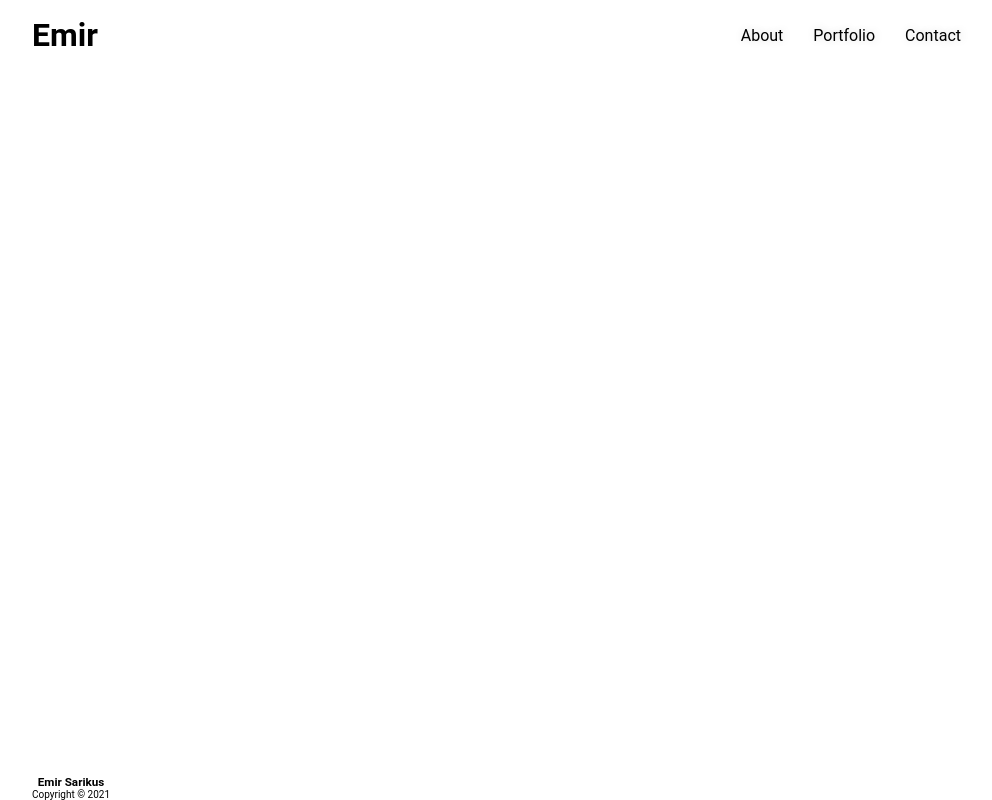
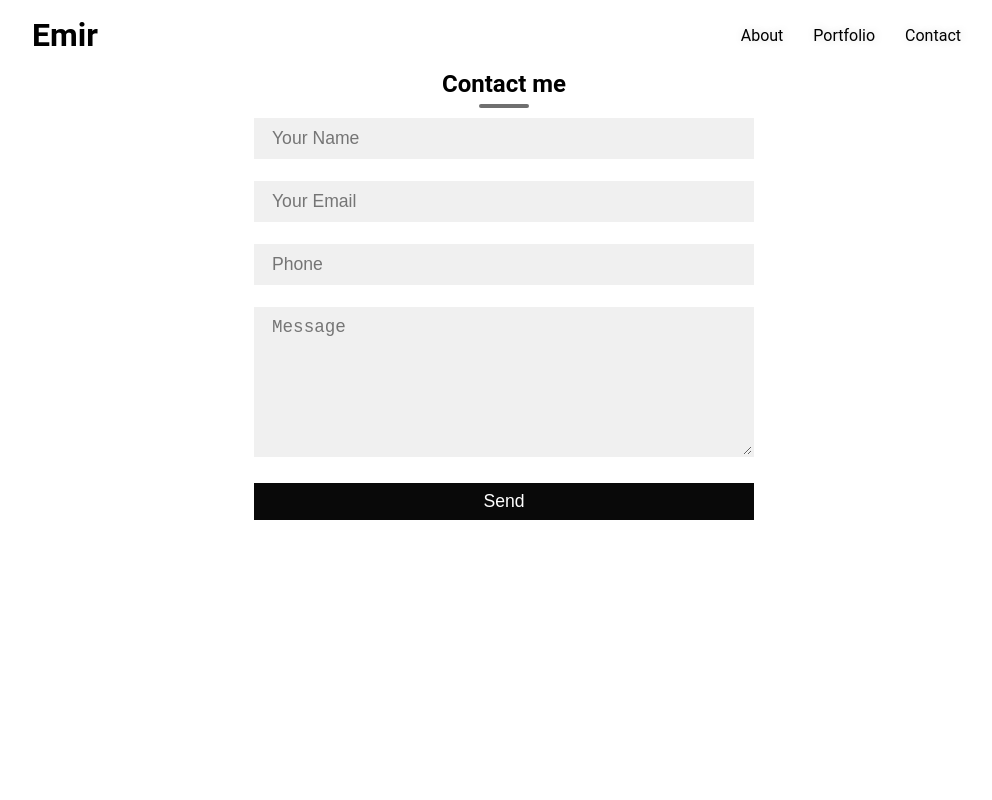
Before and after one commit to EmirSarikus/Portfolio, a plain HTML site: page portfolio/contact.html in a window 1280 px wide. Shown: the whole page, without its empty margins (136-1128 px from the left). Drawn offline with Linux system fonts and the light colour scheme.

Commit message:
added contact form

```diff
--- a/portfolio/contact.html
+++ b/portfolio/contact.html
@@ -4,7 +4,7 @@
     <meta charset="UTF-8" />
     <meta http-equiv="X-UA-Compatible" content="IE=edge" />
     <meta name="viewport" content="width=device-width, initial-scale=1.0" />
-    <link rel="stylesheet" href="style.css" />
+    <link rel="stylesheet" href="css/style.css" />
     <title>Emir Portfolio</title>
   </head>
   <body>
@@ -21,7 +21,19 @@
         </nav>
       </div>
     </div>
-     <!-- Footer -->
+
+    <div class="container">
+      <div class="contact-box">
+        <h2 class="contact-h2">Contact me</h2>
+        <input type="text" class="field" placeholder="Your Name" />
+        <input type="text" class="field" placeholder="Your Email" />
+        <input type="text" class="field" placeholder="Phone" />
+        <textarea placeholder="Message" class="field"></textarea>
+        <button class="btn-contact">Send</button>
+      </div>
+    </div>
+
+    <!-- Footer
      <footer class="footer">
         <div class="container flex">
           <div>
@@ -29,6 +41,6 @@
             <p>Copyright &copy; 2021</p>
           </div>
       </footer>
-      <script src="main.js"></script>
+      <script src="main.js"></script>-->
   </body>
 </html>
--- a/portfolio/style.css
+++ b/portfolio/css/style.css
@@ -140,6 +140,87 @@ img {
   font-size: 14px;
 }
 
+/*contact form */
+
+.contact-box {
+  margin: 0 auto;
+  max-width: 500px;
+  justify-content: center;
+  align-items: center;
+  text-align: center;
+  background-color: #fff;
+}
+
+.contact-box-container {
+  margin: 0 auto;
+}
+
+.contact-h2 {
+  position: relative;
+  padding: 0 0 10px;
+  margin-bottom: 10px;
+}
+
+.contact-h2:after {
+  content: "";
+  position: absolute;
+  left: 50%;
+  bottom: 0;
+  transform: translateX(-50%);
+  height: 4px;
+  width: 50px;
+  border-radius: 2px;
+  background-color: #6f6f6f;
+}
+
+.field {
+  width: 100%;
+  border: 2px solid rgba(0, 0, 0, 0);
+  outline: none;
+  background-color: rgba(230, 230, 230, 0.6);
+  padding: 0.5rem 1rem;
+  font-size: 1.1rem;
+  margin-bottom: 22px;
+  transition: 0.3s;
+}
+
+.field:hover {
+  background-color: rgba(0, 0, 0, 0.1);
+}
+
+textarea {
+  min-height: 150px;
+}
+
+.btn-contact {
+  width: 100%;
+  padding: 0.5rem 1rem;
+  background-color: #090909;
+  color: #fff;
+  font-size: 1.1rem;
+  border: none;
+  outline: none;
+  cursor: pointer;
+  transition: 0.3s;
+}
+
+.btn-contact:hover {
+  background-color: #6f6f6f;
+
+
+.field:focus {
+  border: 2px solid rgba(30, 85, 250, 0.47);
+  background-color: #fff;
+}
+
+@media screen and (max-width: 480px) {
+  .contact-box {
+    width: 100%;
+  }
+}
+
+/*footer*/
+
 .footer {
   font-size: 10px;
   position: fixed;
```
Also changed, not shown: portfolio/index.html (+1 -1 lines), portfolio/portfolio.html (+1 -1 lines).
